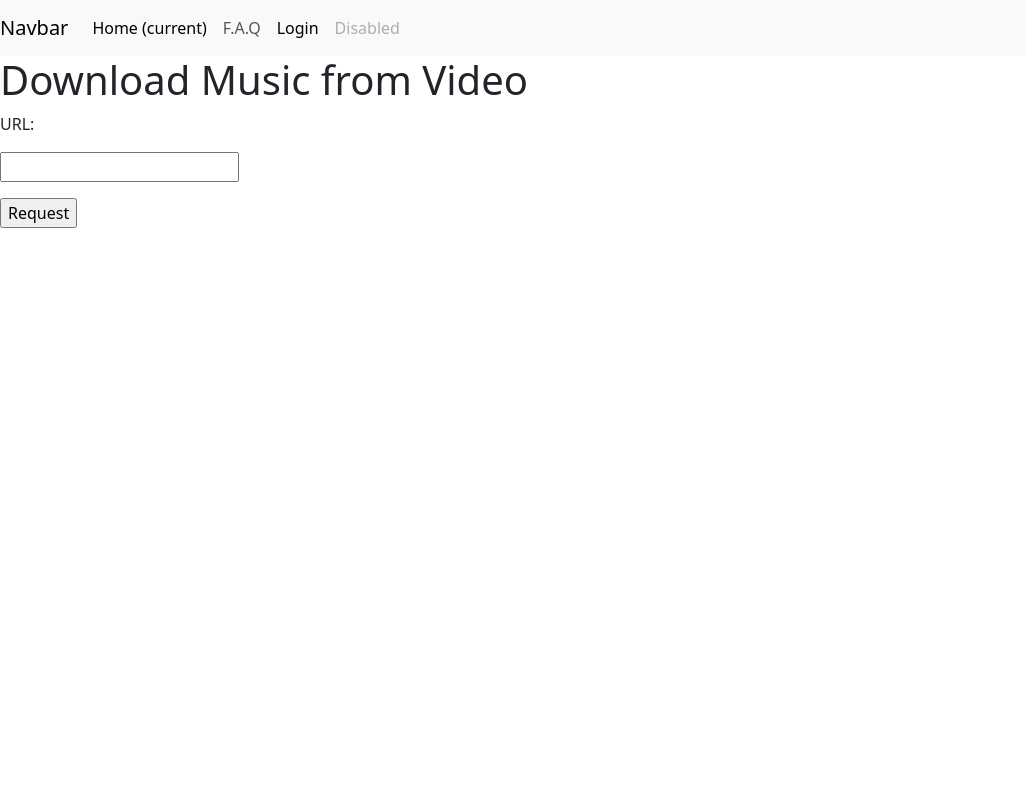
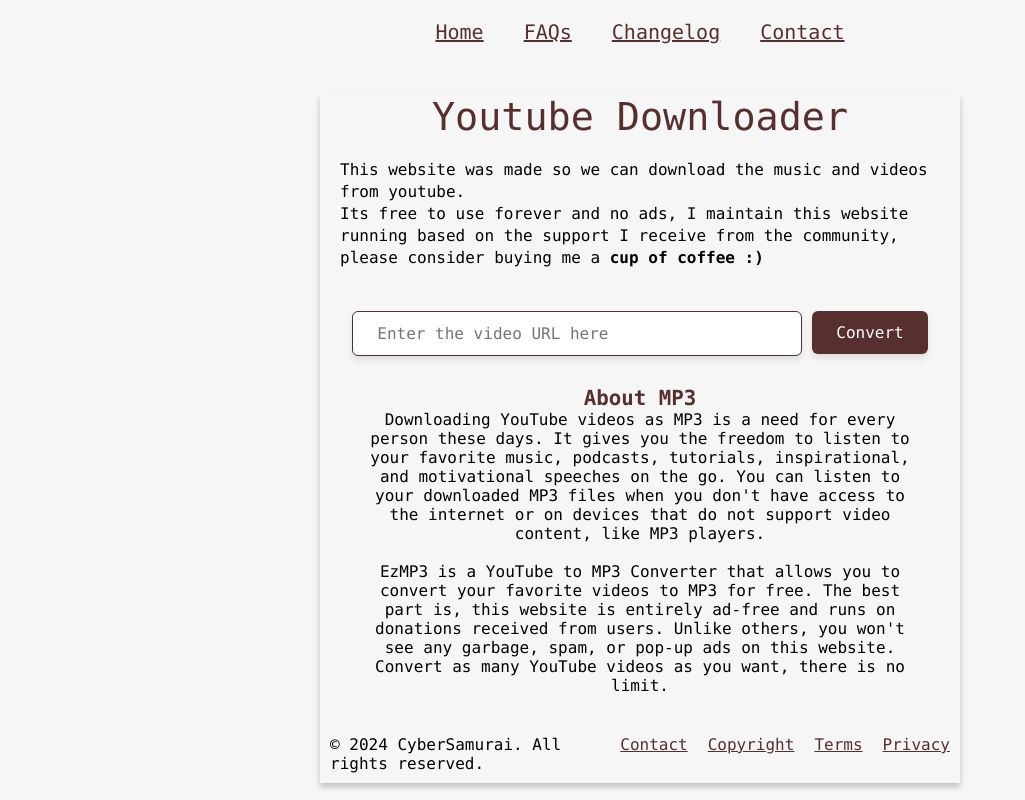
Before and after one commit to bazzofx/simple-Flask-App, a Flask app: page / in a window 1280 px wide. Shown: the whole page, without its empty margins (0-1025 px from the left). Run offline with Flask 3, Linux system fonts and the light colour scheme.

Commit message:
Working App version 0.1 Beta

```diff
--- a/app.py
+++ b/app.py
@@ -1,27 +1,13 @@
-from flask import Flask, redirect, url_for, render_template, request
+from flask import Flask, request, url_for, render_template, request
 
 app = Flask(__name__)
 
-@app.route("/")
+
+@app.route("/home",methods=["POST","GET"])
+@app.route("/",methods=["POST","GET"])
 def home():
-    return render_template("index.html")
+     return render_template("index.html")
 
-
-@app.route("/faq.html")
-def FAQ():
-    return render_template("faq.html")
-
-@app.route("/login.html",methods=["GET","POST"])
-def login():
-    if request.method =="POST":
-        user = request.form["url"]
-        return redirect(url_for("user",usr=user))
-    else:
-        return render_template("login.html")
-
-@app.route("/<usr>")
-def user(usr):
-    return f"<h1>{usr}</h1>"
 
 if __name__ == "__main__":
     app.run(host="0.0.0.0", port=80,debug=True)
--- /dev/null
+++ b/static/style.css
@@ -0,0 +1,158 @@
+:root{
+    --color1:#fb966b;
+    --bgcolor:#f6f6f6;
+    --brown:#572f2f;
+    --red1:#e41223;
+    --red2:#972c2f
+
+  }
+  *{
+    padding:0px;
+    margin:0px;
+    font-family:consolas;
+  }
+  body{
+    background-color:var(--bgcolor);
+  }
+  .nav{
+    display:flex;
+    flex-wrap:no-wrap;
+    flex-direction:row;
+    background-color:var(--bgcolor);
+    justify-content:center;
+  }
+  .nvbtn{
+   font-size:20px;
+    font-family: Consolas, sans-serif; /* Font family */
+   padding:20px 20px 50px 20px;
+  }
+
+  .body{
+    border:5px solid, var(--primary-color);
+    display:flex;
+    flex-wrap:wrap;
+    flex-direction:row;
+    height:400px;
+  }
+  .side{
+  /*   border:3px, solid var(--brown); */
+    flex-grow:1;
+    max-width:50%;
+  }
+  .action{
+    display: flex;
+    justify-content: center;
+    align-items: center;
+    flex-grow: 1;
+    max-width: 50%;
+    flex-direction:column;
+    background-color:var(--bgcolor);
+  /*   filter: drop-shadow(0 0 0.75rem red); */
+    box-shadow: 0 4px 6px rgba(0, 0, 0, 0.22);
+  }
+  .toptitle{
+    font-size:2.4em;
+    color:var(--brown);
+  }
+  .downloader{
+    display:flex;
+     flex-wrap:wrap;
+    flex-direction:row;
+    justify-content:center;
+    align-content:center;
+  /*   border:2px solid gold; */
+  }
+  .textdownloader{
+    padding:20px;
+    line-height:22px;
+  }
+  .submitbox{
+    display:flex;
+     flex-wrap:wrap;
+    flex-direction:row;
+  }
+
+  .searchfield{
+    background-color:white; /* Button background color */
+    color: white; /* Text color */
+    border: 1px solid var(--brown); /* Remove border */
+    padding: 12px 24px; /* Padding for the button */
+    margin-right:10px;
+    font-size: 16px; /* Font size */
+    border-radius: 6px; /* Rounded corners */
+    box-shadow: 0 4px 6px rgba(0, 0, 0, 0.1);
+    transition: all 0.3s ease-in-out;
+    width:400px;
+  }
+
+  .searchfield:hover {
+    background-color: #edacbb; /* Hover background color */
+    box-shadow: 0 6px 12px rgba(0, 0, 0, 0.15); /* Elevate shadow on hover */
+  /*   transform: translateY(-2px);  */
+  }
+
+  .searchfield:active {
+    transform: translateY(0); /* Button returns to original position on click */
+    box-shadow: 0 2px 4px rgba(0, 0, 0, 0.1); /* Slightly reduce shadow on click */
+  }
+  .sendbtn{
+    background-color: var(--brown); /* Button background color */
+    color: white; /* Text color */
+    border: none; /* Remove border */
+    cursor: pointer; /* Pointer on hover */
+    padding: 12px 24px; /* Padding for the button */
+    font-size: 16px; /* Font size */
+    border-radius: 6px; /* Rounded corners */
+    box-shadow: 0 4px 6px rgba(0, 0, 0, 0.1); /* Subtle shadow */
+    transition: all 0.3s ease-in-out; /* Smooth transition on hover */
+  }
+
+  .sendbtn:hover{
+     background-color: var(--red2); /* Button background color */
+  }
+
+  .aboutmp3{
+    justify-content:center;
+    align-content:center;
+    text-align:center;
+    padding:30px 50px;
+  }
+  .aboutmp3 h1{
+    font-size:1.3em;
+    color:var(--brown);
+  }
+
+  .footer{
+    display:flex;
+    background-color:var(--bgcolor);
+    margin:0px!important;
+    padding:0px!important;
+    justify-content:space-between;
+    width:100%;
+  /*    border:2px solid blue; */
+  }
+  .logo{
+    flex-grow:3;
+  }
+  footerlinks{
+  /* padding:40px; */
+  display:flex;
+  flex-direction:row;
+  flex-wrap:wrap;
+  /* border:2px solid red; */
+  }
+
+  .footerlinks{
+    display:flex;
+    flex-direction:row;
+  }
+  .feet {
+      padding:10px;
+  }
+
+  a{
+    color:var(--brown);
+  }
+  a:hover{
+    color:var(--red1);
+  }
--- a/templates/base.html
+++ b/templates/base.html
@@ -1,32 +1,20 @@
 <!DOCTYPE html>
 <html lang="en">
 <head>
-    <!-- BootStrap CSS -->
-    <link href="https://cdn.jsdelivr.net/npm/bootstrap@5.3.3/dist/css/bootstrap.min.css" rel="stylesheet" integrity="sha384-QWTKZyjpPEjISv5WaRU9OFeRpok6YctnYmDr5pNlyT2bRjXh0JMhjY6hW+ALEwIH" crossorigin="anonymous">
-
-    <meta charset="UTF-8">
-    <meta name="viewport" content="width=device-width, initial-scale=1.0">
-    <title>{% block title %}Default Title{% endblock %}</title>
-
+  <meta charset="UTF-8">
+  <meta name="viewport" content="width=device-width, initial-scale=1.0">
+  <link rel="stylesheet" type=text/css href="{{url_for('static',filename='style.css')}}">
+  <title>{% block title %}{% endblock %}</title>
 </head>
 <body>
-    <nav class="navbar navbar-expand-lg navbar-light bg-light">
-        <a class="navbar-brand" href="#">Navbar</a>
-        <button class="navbar-toggler" type="button" data-toggle="collapse" data-target="#navbarNavAltMarkup" aria-controls="navbarNavAltMarkup" aria-expanded="false" aria-label="Toggle navigation">
-          <span class="navbar-toggler-icon"></span>
-        </button>
-        <div class="collapse navbar-collapse" id="navbarNavAltMarkup">
-          <div class="navbar-nav">
-            <a class="nav-item nav-link active" href="/">Home <span class="sr-only">(current)</span></a>
-            <a class="nav-item nav-link" href="/faq.html">F.A.Q</a>
-            <a class="nav-item nav-link active" href="/login.html">Login</a>
-            <a class="nav-item nav-link disabled" href="#" tabindex="-1" aria-disabled="true">Disabled</a>
-          </div>
-        </div>
-      </nav>
-    {% block content %}
-    {% endblock %}
-    <!-- BootStrap JS -->
-    <script src="https://cdn.jsdelivr.net/npm/bootstrap@5.3.3/dist/js/bootstrap.bundle.min.js" integrity="sha384-YvpcrYf0tY3lHB60NNkmXc5s9fDVZLESaAA55NDzOxhy9GkcIdslK1eN7N6jIeHz" crossorigin="anonymous"></script>
+<div class="nav">
+<div class="nvbtn"><a href="">Home</a></div>
+<div class="nvbtn"><a href="">FAQs</a></div>
+<div class="nvbtn"><a href="">Changelog</a></div>
+<div class="nvbtn"><a href="">Contact</a></div>
+</div>
+{% block content %}
+{% endblock %}
+
 </body>
 </html>
--- a/templates/index.html
+++ b/templates/index.html
@@ -1,11 +1,50 @@
 {% extends "base.html" %}
+{% block title %} Youtube Downloader - by CyberSamurai {% endblock%}
+{% block content %}
+<div class="body">
+    <div class="side"></div>
+    <div class="action">
+        <div class="toptitle">Youtube Downloader</div>
+        <div class="downloader">
+  <div class="textdownloader">
+              <p class="text">This website was made so we can download the music and videos from youtube.
+        <br>
+      Its free to use forever and no ads, I maintain this website running based on the support I receive from the community, please consider buying me a <b>cup of coffee :)</b></p>
+    <br>
+  </div> <!-- textdownloader        -->
 
+  <div class="formdownloader">
+         <form action="#" method="post">
+           <div class="submitbox">
+      <p><input type="text" name="url" class="searchfield" placeholder="Enter the video URL here" /> </p>
+      <p><input type="submit" value="Convert" class="sendbtn"/> </p>
+          </div>  <!--          submitbox -->
+      </form>
+  </div>    <!--         formdownloader -->
+        </div><!-- downloader -->
+      <div class="aboutmp3">
+    <h1>About MP3</h1>
+        <p>
+          Downloading YouTube videos as MP3 is a need for every person these days. It gives you the freedom to listen to your favorite music, podcasts, tutorials, inspirational, and motivational speeches on the go. You can listen to your downloaded MP3 files when you don't have access to the internet or on devices that do not support video content, like MP3 players.
+  <br><br>
+  EzMP3 is a YouTube to MP3 Converter that allows you to convert your favorite videos to MP3 for free. The best part is, this website is entirely ad-free and runs on donations received from users. Unlike others, you won't see any garbage, spam, or pop-up ads on this website. Convert as many YouTube videos as you want, there is no limit.
+        </p>
+  </div> <!--     aboutmp3 -->
 
-{% block content %}
-<h1>Download Music from Video</h1>
-<form action="#" method="post">
-<p>URL:</p>
-<p><input type="text" name="url"/> </p>
-<p><input type="submit" value="Request"/> </p>
-</form>
+    <div class="footer">
+    <div class="feet logo"><p>© 2024 CyberSamurai.  All rights reserved.</p>
+
+    </div> <!--     footer logo -->
+  <div class="footerlinks">
+         <div class="feet"><a href="">Contact</a></div>
+      <div class="feet"><a href="">Copyright</a></div>
+      <div class="feet"><a href="">Terms</a></div>
+      <div class="feet"><a href="">Privacy</a></div>
+  </div>
+  </div>  <!--     footer -->
+
+    </div> <!--   action -->
+
+     <div class="side"></div>
+  </div>
 {% endblock %}
```
Also changed, not shown: appv1.py (added, +27 -0 lines), templates/index copy.html (added, +64 -0 lines), templates/login.html (deleted, +0 -11 lines).
